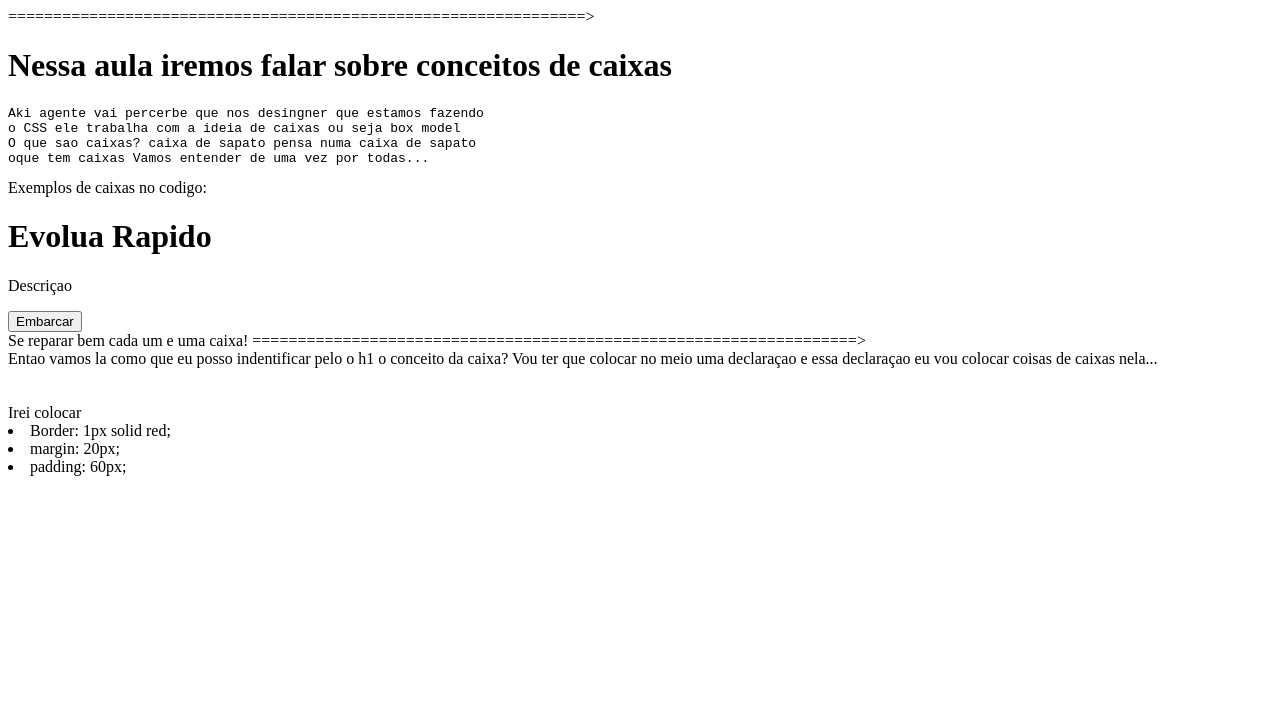
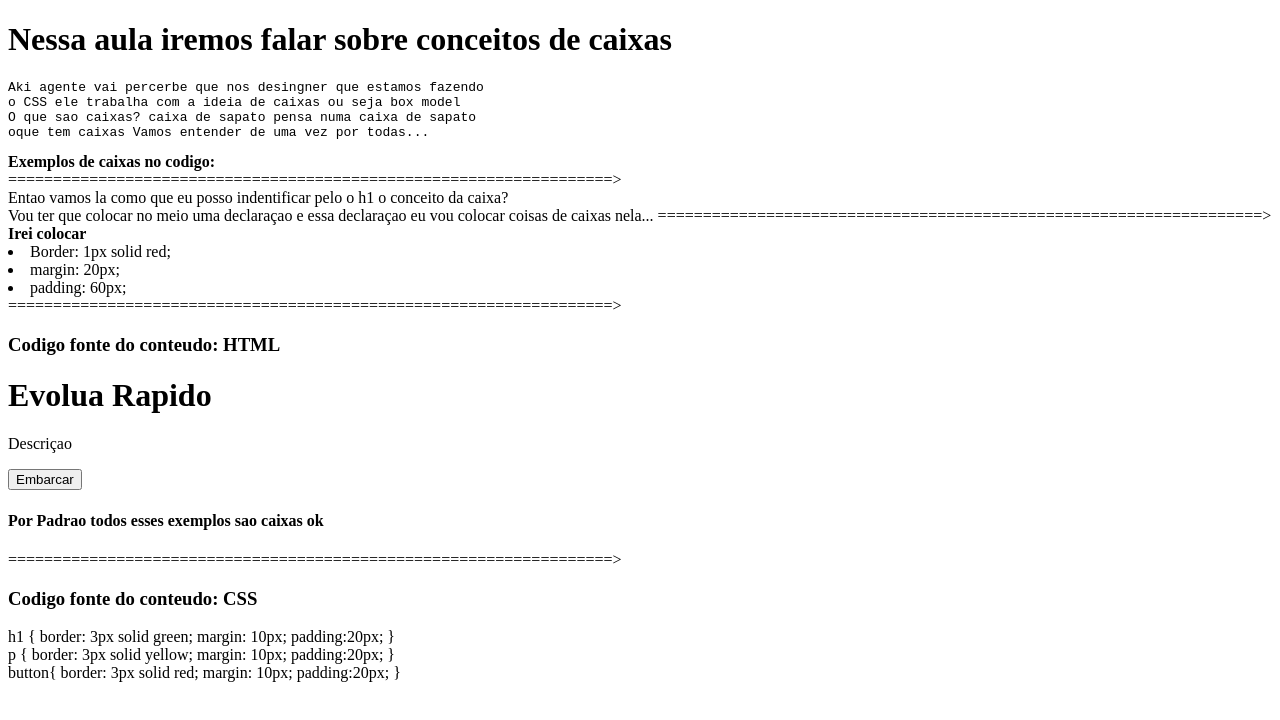
Before and after one commit to Artilheiro-15/O-guia-estelar-de-CSS, a plain HTML site: page Box_Model/Box_Model.html in a window 1280 px wide. Drawn offline with Linux system fonts and the light colour scheme.

Commit message:
Adicionando mais detalhes

```diff
--- a/Box_Model/Box_Model.html
+++ b/Box_Model/Box_Model.html
@@ -9,8 +9,11 @@
 </head>
 
 <body>
-    ================================================================&gt;<br>
+
+
+
     <h1>Nessa aula iremos falar sobre conceitos de caixas</h1>
+
 
     <pre>
 Aki agente vai percerbe que nos desingner que estamos fazendo
@@ -18,27 +21,48 @@ o CSS ele trabalha com a ideia de caixas ou seja box model
 O que sao caixas? caixa de sapato pensa numa caixa de sapato
 oque tem caixas Vamos entender de uma vez por todas...
 </pre>
-    Exemplos de caixas no codigo:
-
-    <h1>Evolua Rapido </h1>
-
-    <p>Descriçao</p>
-
-    <button>Embarcar</button>
-    <br>
-    Se reparar bem cada um e uma caixa!
+    <strong>Exemplos de caixas no codigo:</strong> <br>
     ===================================================================&gt;<br>
 
+
     Entao vamos la como que eu posso indentificar pelo o h1 o conceito da caixa?
-
+    <br>
     Vou ter que colocar no meio uma declaraçao e essa declaraçao eu vou colocar
     coisas de caixas nela...
-    <br><br><br>
-    Irei colocar
+    ===================================================================&gt;<br>
+    <strong>Irei colocar</strong>
     <br>
     <li>Border: 1px solid red;</li>
     <li>margin: 20px;</li>
     <li>padding: 60px;</li>
+    ===================================================================&gt;<br>
+    <h3>Codigo fonte do conteudo: HTML</h3>
+
+    <h1>Evolua Rapido</h1>
+    <p>Descriçao</p>
+    <button>Embarcar</button>
+    <br>
+    <h4> Por Padrao todos esses exemplos sao caixas ok</h4>
+    ===================================================================&gt;<br>
+    <h3>Codigo fonte do conteudo: CSS</h3>
+
+    h1 {
+    border: 3px solid green;
+    margin: 10px;
+    padding:20px;
+    }
+    <br>
+    p {
+    border: 3px solid yellow;
+    margin: 10px;
+    padding:20px;
+    }
+    <br>
+    button{
+    border: 3px solid red;
+    margin: 10px;
+    padding:20px;
+    }
 
 </body>
 
```
